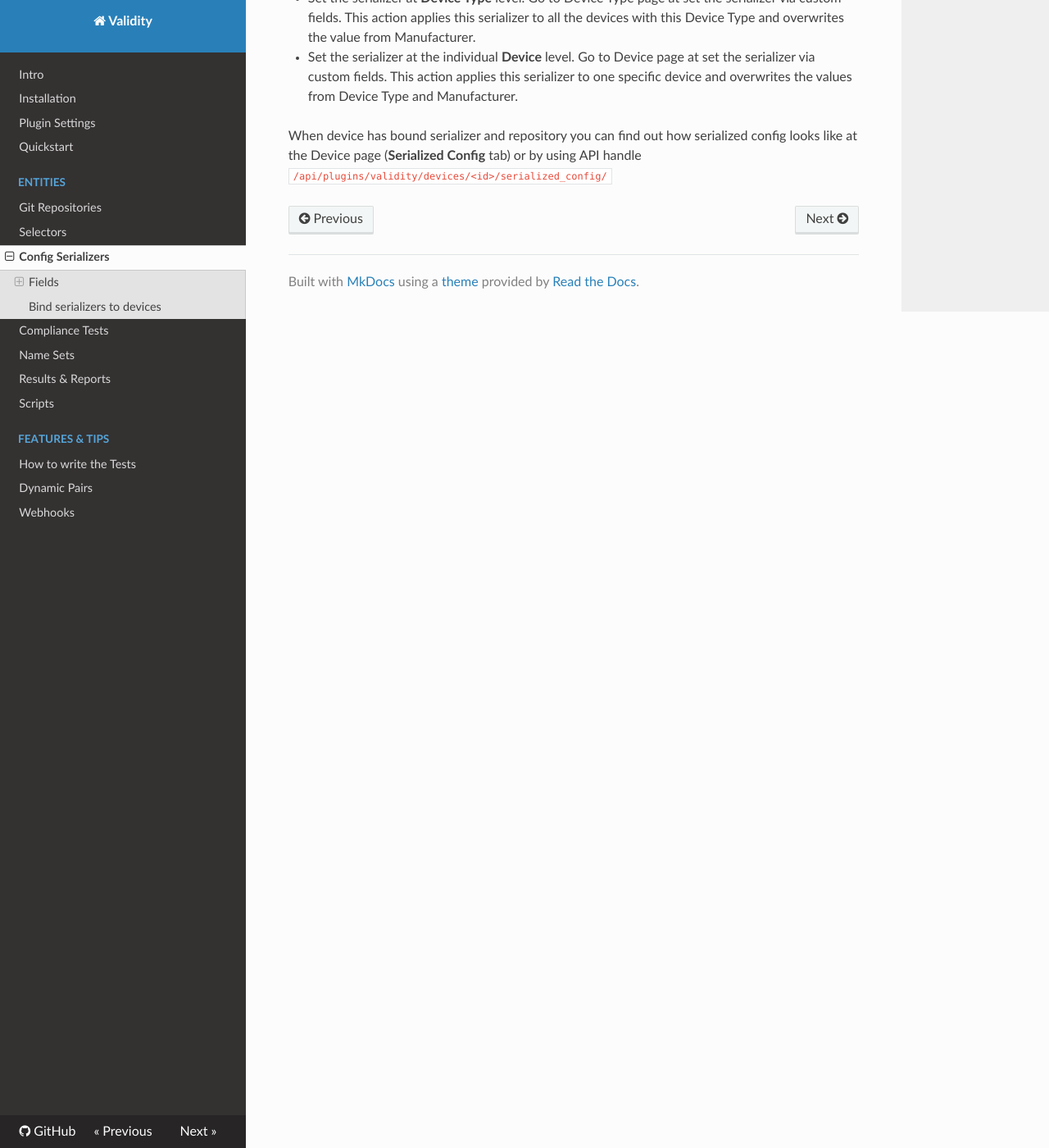
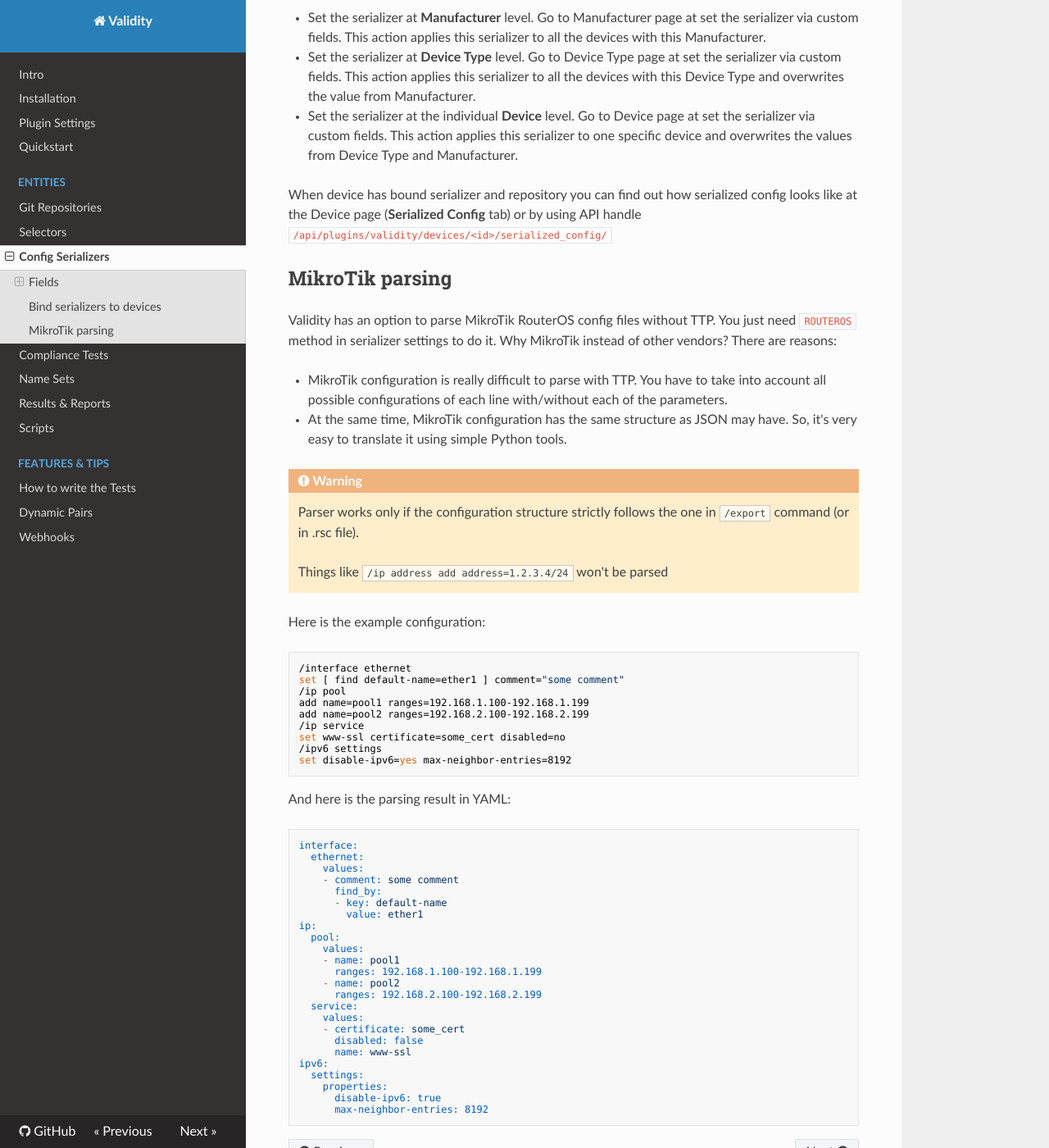
Before and after one commit to amyasnikov/validity, an MkDocs documentation site: the page built from docs/entities/serializers.md, in a window 1280 px wide and 1400 px high, scrolled down 1641 px. Shown: the whole window at 82% size. Built offline with MkDocs 1.6.1, drawn with Linux system fonts in a browser that asks for light colours; nearby versions of some CDN libraries; some of the changed text lies outside the part shown.

Commit message:
docs fix

````diff
--- a/docs/entities/serializers.md
+++ b/docs/entities/serializers.md
@@ -24,6 +24,9 @@
 **TTP** choice requires defining a template (see the other fields below).
 
 **YAML** serializer has no additional properties and may be used to read already prepared JSON or YAML file.
+
+**ROUTEROS** serializer allows parsing of MikroTik RouterOS configuration files. No additional configuration is needed. See below [MikroTik parsing](#mikrotik-parsing)
+
 
 
 #### TTP Template
@@ -55,3 +58,59 @@
 * Set the serializer at the individual **Device** level. Go to Device page at set the serializer via custom fields. This action applies this serializer to one specific device and overwrites the values from Device Type and Manufacturer.
 
 When device has bound serializer and repository you can find out how serialized config looks like at the Device page (**Serialized Config** tab) or by using API handle `/api/plugins/validity/devices/<id>/serialized_config/`
+
+
+## MikroTik parsing
+
+Validity has an option to parse MikroTik RouterOS config files without TTP. You just need `ROUTEROS` method in serializer settings to do it. Why MikroTik instead of other vendors? There are reasons:
+
+* MikroTik configuration is really difficult to parse with TTP. You have to take into account all possible configurations of each line with/without each of the parameters.
+* At the same time, MikroTik configuration has the same structure as JSON may have. So, it's very easy to translate it using simple Python tools.
+
+!!! warning
+    Parser works only if the configuration structure strictly follows the one in `/export` command (or in .rsc file).
+
+    Things like `/ip address add address=1.2.3.4/24` won't be parsed
+
+Here is the example configuration:
+
+```
+/interface ethernet
+set [ find default-name=ether1 ] comment="some comment"
+/ip pool
+add name=pool1 ranges=192.168.1.100-192.168.1.199
+add name=pool2 ranges=192.168.2.100-192.168.2.199
+/ip service
+set www-ssl certificate=some_cert disabled=no
+/ipv6 settings
+set disable-ipv6=yes max-neighbor-entries=8192
+```
+
+And here is the parsing result in YAML:
+
+```yaml
+interface:
+  ethernet:
+    values:
+    - comment: some comment
+      find_by:
+      - key: default-name
+        value: ether1
+ip:
+  pool:
+    values:
+    - name: pool1
+      ranges: 192.168.1.100-192.168.1.199
+    - name: pool2
+      ranges: 192.168.2.100-192.168.2.199
+  service:
+    values:
+    - certificate: some_cert
+      disabled: false
+      name: www-ssl
+ipv6:
+  settings:
+    properties:
+      disable-ipv6: true
+      max-neighbor-entries: 8192
+```
````
Also changed, not shown: docs/entities/scripts.md (+9 -8 lines).
